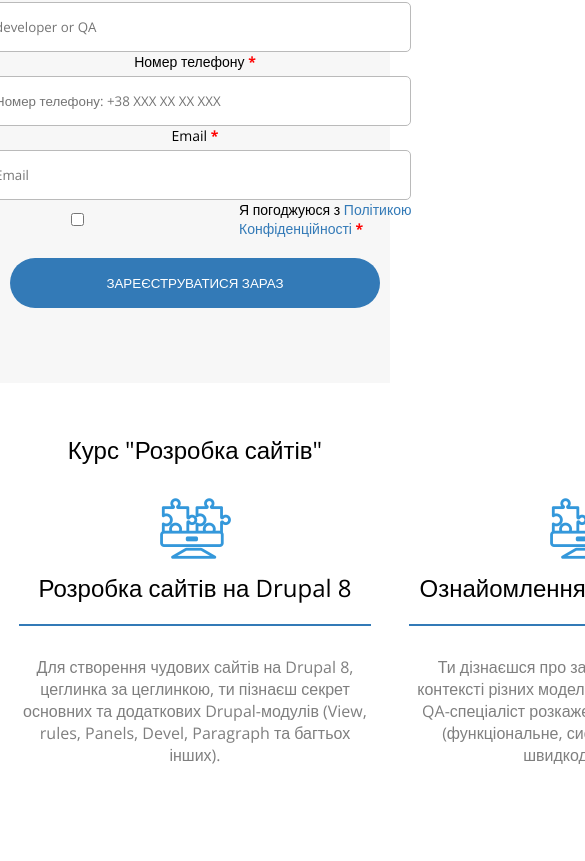
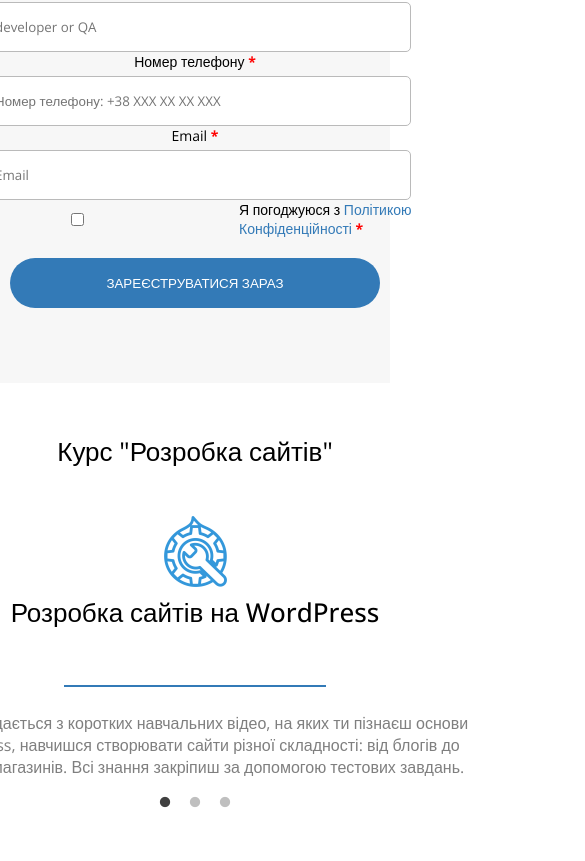
Before and after one commit to ImmortalAmxx/Fourth-Layout, a plain HTML site: page index.html in a window 390 px wide. Shown: the part 707-1568 px from the top of the page, 585 px wide, since content can reach past the window. Drawn offline with nearby package versions, Linux system fonts and the light colour scheme.

Commit message:
Add adaptive for development block and fix another adaptive.

```diff
--- a/index.html
+++ b/index.html
@@ -3,13 +3,23 @@
   <head>
     <meta charset="UTF-8" />
     <meta name="viewport" content="width=device-width, initial-scale=1.0" />
-    <link rel="stylesheet" href="./css/styles.css" />
+    <link
+      rel="stylesheet"
+      type="text/css"
+      href="https://cdn.jsdelivr.net/npm/slick-carousel@1.8.1/slick/slick.css"
+    />
+    <link
+      rel="stylesheet"
+      type="text/css"
+      href="https://cdn.jsdelivr.net/npm/slick-carousel@1.8.1/slick/slick-theme.css"
+    />
     <link rel="preconnect" href="https://fonts.googleapis.com" />
     <link rel="preconnect" href="https://fonts.gstatic.com" crossorigin />
     <link
       href="https://fonts.googleapis.com/css2?family=Open+Sans:ital,wght@0,300..800;1,300..800&display=swap"
       rel="stylesheet"
     />
+    <link rel="stylesheet" href="./css/styles.css" />
     <title>Document</title>
   </head>
   <body>
@@ -121,7 +131,7 @@
               <div class="development-content-item">
                 <img src="./img/icons/course-icon-1.png" alt="WordPress" />
                 <h2>Розробка сайтів на WordPress</h2>
-                <hr>
+                <hr />
                 <p>
                   Курс складається з коротких навчальних відео, на яких ти
                   пізнаєш основи WordPress, навчишся створювати сайти різної
@@ -132,7 +142,7 @@
               <div class="development-content-item">
                 <img src="./img/icons/course-icon-2.png" alt="WordPress" />
                 <h2>Розробка сайтів на Drupal 8</h2>
-                <hr>
+                <hr />
                 <p>
                   Для створення чудових сайтів на Drupal 8, цеглинка за
                   цеглинкою, ти пізнаєш секрет основних та додаткових
@@ -143,7 +153,7 @@
               <div class="development-content-item">
                 <img src="./img/icons/course-icon-3.png" alt="WordPress" />
                 <h2>Ознайомлення з тестуванням</h2>
-                <hr>
+                <hr />
                 <p>
                   Ти дізнаєшся про забезпечення якості в контексті різних
                   моделей розробки ПЗ. Також QA-спеціаліст розкаже про види
@@ -156,7 +166,8 @@
         </div>
       </main>
     </div>
-    <script src="https://code.jquery.com/jquery-3.6.0.min.js"></script>
+    <script src="https://code.jquery.com/jquery-3.7.1.min.js"></script>
+    <script src="https://cdn.jsdelivr.net/npm/slick-carousel@1.8.1/slick/slick.min.js"></script>
     <script src="./js/app.js"></script>
   </body>
 </html>
--- a/js/app.js
+++ b/js/app.js
@@ -2,3 +2,64 @@
     $(this).toggleClass("active");
     $(".nav-dropdown").toggleClass("open");
 });
+
+
+$(document).ready(function () {
+    var screenWidth = $(window).width();
+    var $siteDevContent = $(".development-content");
+    var itemCount = $siteDevContent.find(".development-content-item").length;
+
+    function initializeSlider() {
+      let slidesToShow = 1;
+
+      if (screenWidth < 600) {
+        slidesToShow = 1;
+      } else if (screenWidth < 850) {
+        slidesToShow = 2;
+      } else if (itemCount > 3) {
+        slidesToShow = 3;
+      }
+
+      $siteDevContent.slick({
+        slidesToShow: slidesToShow,
+        arrows: false,
+        dots: true,
+        slidesToScroll: 1,
+        infinite: true,
+        initialSlide: 0,
+      });
+    }
+
+    function destroySlider() {
+      $(".development-content").slick("unslick");
+    }
+
+    // Initial setup
+    if (screenWidth < 850 || itemCount > 3) {
+      initializeSlider();
+    }
+
+    // Update on window resize
+    $(window).resize(function () {
+      screenWidth = $(window).width();
+
+      if (screenWidth < 850 || itemCount > 3) {
+        if (
+          $(".development-content").hasClass(
+            "slick-initialized"
+          )
+        ) {
+          destroySlider();
+        }
+        initializeSlider();
+      } else {
+        if (
+          $(".development-content").hasClass(
+            "slick-initialized"
+          )
+        ) {
+          destroySlider();
+        }
+      }
+    });
+  });
--- a/scss/adaptive.scss
+++ b/scss/adaptive.scss
@@ -1,6 +1,6 @@
 /* Start adaptive */
 
-@media screen and (max-width: 1300px) {
+@media screen and (max-width: 1250px) {
   /* Header */
   header {
     z-index: 3;
@@ -26,9 +26,19 @@
   .reg-right-content {
     margin: 35px 0;
   }
+
+  /* Development block */
+  .development-content {
+    width: 925px;
+  }
+
+  .development-content-item h2 {
+    font-weight: 500;
+    text-align: center;
+  }
 }
 
-@media screen and (max-width: 918px) {
+@media screen and (max-width: 1024px) {
   /* Header */
   .nav-menu {
     display: flex;
@@ -81,6 +91,40 @@
     display: flex;
     flex-direction: column;
     align-items: center;
+  }
+
+  /* Development block */
+  .development {
+    padding: 50px 0px;
+  }
+  .development h2 {
+    font-size: 26px;
+  }
+  .development-content {
+    width: 800px;
+  }
+  .development-content-item h2 {
+    text-align: center;
+    font-weight: 500;
+  }
+  .development-content-item hr {
+    margin-top: 15px;
+    margin-bottom: 25px;
+    width: 260px;
+  }
+}
+
+@media screen and (max-width: 850px) {
+  .development h2 {
+    margin-bottom: 40px;
+  }
+  .development-content {
+    width: 600px;
+  }
+  .development-content-item {
+    height: auto;
+    margin: 0 10px;
+    display: flex !important;
   }
 }
 
--- a/scss/development.scss
+++ b/scss/development.scss
@@ -47,3 +47,8 @@
   margin-top: 20px;
   margin-bottom: 30px;
 }
+
+.slick-dots li button:before {
+  font-size: 12px;
+  margin-top: 10px;
+}
```
Also changed, not shown: css/styles.css, 1 other file.
